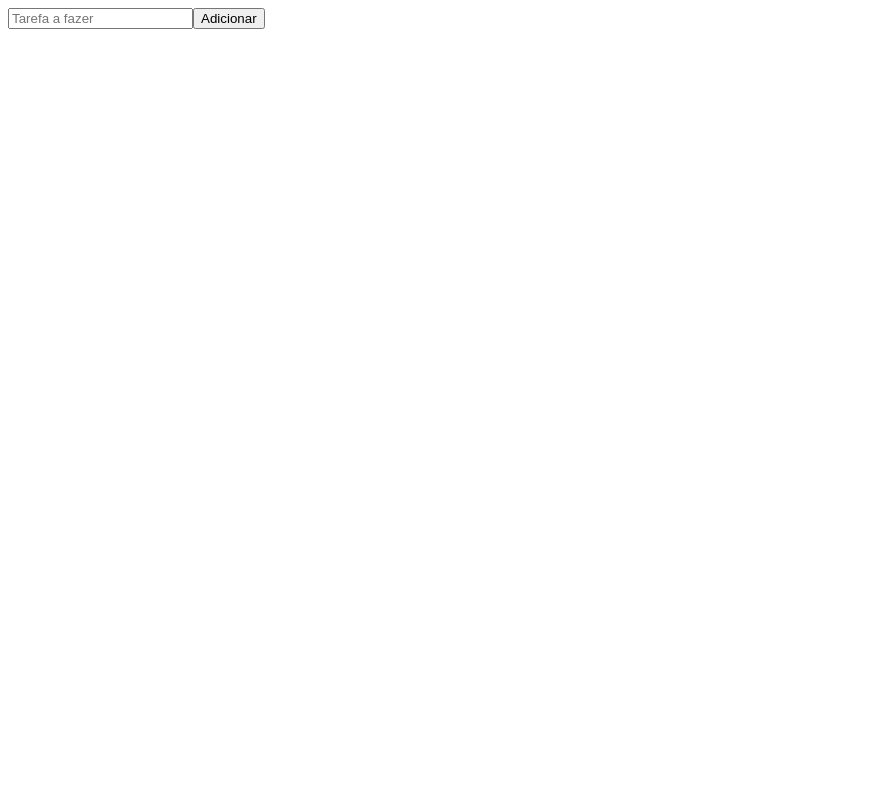
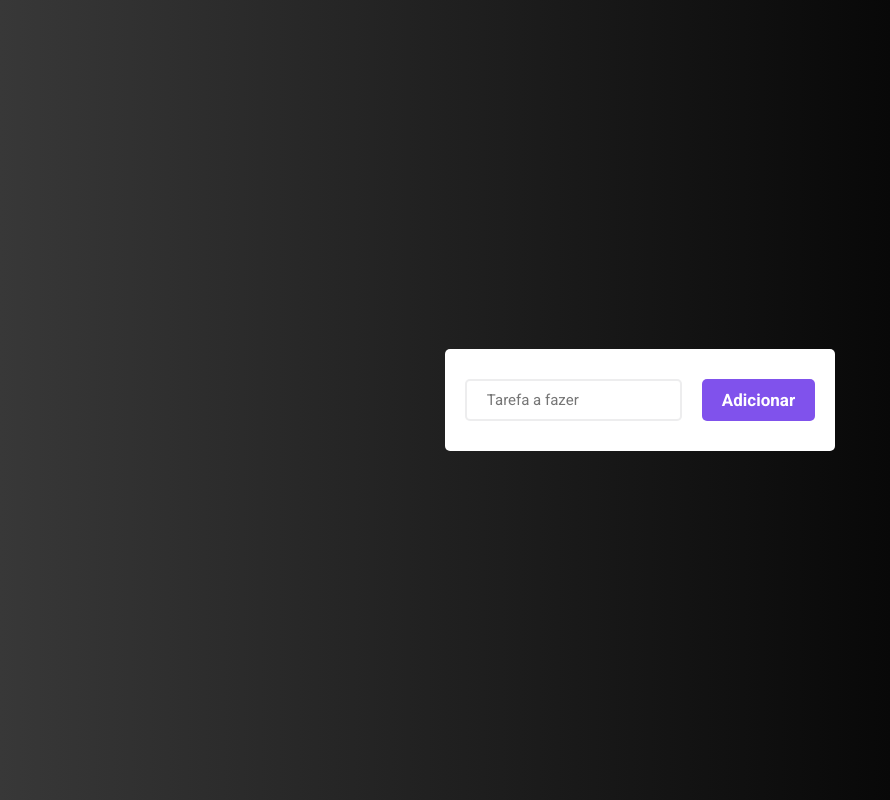
Before and after one commit to Matheus-AlvesCS/To-do-list, a React (Vite) app: page / in a window 1280 px wide. Shown: the whole page, without its empty margins (0-890 px from the left). Built offline with nearby package versions, Linux system fonts and the light colour scheme.

Commit message:
Styled Components adicionado

```diff
--- a/index.html
+++ b/index.html
@@ -4,6 +4,12 @@
     <meta charset="UTF-8" />
     <link rel="icon" type="image/svg+xml" href="/vite.svg" />
     <meta name="viewport" content="width=device-width, initial-scale=1.0" />
+    <link rel="preconnect" href="https://fonts.googleapis.com" />
+    <link rel="preconnect" href="https://fonts.gstatic.com" crossorigin />
+    <link
+      href="https://fonts.googleapis.com/css2?family=Roboto:ital,wght@0,100;0,300;0,400;0,500;0,700;0,900;1,100;1,300;1,400;1,500;1,700;1,900&display=swap"
+      rel="stylesheet"
+    />
     <title>To Do List</title>
   </head>
   <body>
--- a/package.json
+++ b/package.json
@@ -12,6 +12,7 @@
   "dependencies": {
     "react": "^18.3.1",
     "react-dom": "^18.3.1",
+    "styled-components": "^6.1.13",
     "uuid": "^11.0.3"
   },
   "devDependencies": {
--- a/src/App.jsx
+++ b/src/App.jsx
@@ -1,5 +1,6 @@
 import { useState } from "react";
 import { v4 as uuidv4 } from "uuid";
+import { Container, List, Input, Button } from "./styles.js";
 
 function App() {
   const [task, setTask] = useState("");
@@ -19,20 +20,24 @@
   }
 
   return (
+    <Container>
+      <List>
         <div>
-      <input
+          <Input
             value={task}
             onChange={inputChanged}
             type="text"
             placeholder="Tarefa a fazer"
           />
-      <button onClick={buttonClicked}>Adicionar</button>
+          <Button onClick={buttonClicked}>Adicionar</Button>
+        </div>
         <ul>
           {list.map((item) => (
             <li key={item.id}>{item.task}</li>
           ))}
         </ul>
-    </div>
+      </List>
+    </Container>
   );
 }
 
--- /dev/null
+++ b/src/globalStyles.js
@@ -0,0 +1,18 @@
+import { createGlobalStyle } from "styled-components";
+
+const GlobalStyles = createGlobalStyle`
+    * {
+        font-family: "Roboto", serif;
+        margin: 0;
+        padding: 0;
+        box-sizing: border-box;
+        outline: none;
+    }
+
+    body {
+        min-height: 100dvh;
+        width: 100dvw;
+    }
+`;
+
+export default GlobalStyles;
--- a/src/main.jsx
+++ b/src/main.jsx
@@ -1,9 +1,11 @@
 import { StrictMode } from "react";
 import { createRoot } from "react-dom/client";
+import GlobalStyles from "./globalStyles.js";
 import App from "./App.jsx";
 
 createRoot(document.getElementById("root")).render(
   <StrictMode>
+    <GlobalStyles />
     <App />
   </StrictMode>
 );
--- /dev/null
+++ b/src/styles.js
@@ -0,0 +1,48 @@
+import styled from "styled-components";
+
+export const Container = styled.div`
+  background: linear-gradient(90deg, #383838 0%, #000000 81.25%);
+  min-height: 100dvh;
+  width: 100dvw;
+  display: flex;
+  justify-content: center;
+  align-items: center;
+`;
+
+export const List = styled.main`
+  background-color: #fff;
+  padding: 30px 20px;
+  border-radius: 5px;
+
+  div {
+    display: flex;
+    gap: 20px;
+  }
+`;
+
+export const Input = styled.input`
+  border: 2px solid #d1d3d466;
+  border-radius: 5px;
+  padding: 10px 20px;
+  color: #000;
+  font-size: 15px;
+`;
+
+export const Button = styled.button`
+  background-color: #8052ec;
+  color: #fff;
+  border: none;
+  border-radius: 5px;
+  font-weight: 700;
+  font-size: 17px;
+  padding: 10px 20px;
+  cursor: pointer;
+
+  &:hover {
+    opacity: 0.8;
+  }
+
+  &:active {
+    opacity: 0.6;
+  }
+`;
```
Also changed, not shown: 1 other file (tests, documents, lock files or other folders). Lines whose indentation alone changed are shown as unchanged.
